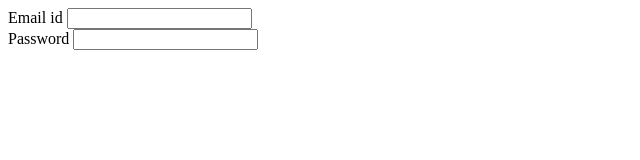
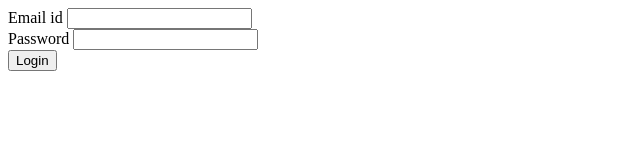
Before and after one commit to lepe1201/UARK-Hackathon-Spring-2021, a plain HTML site: page index.html in a window 1280 px wide. Shown: the whole page, without its empty margins (0-640 px from the left). Drawn offline with Linux system fonts and the light colour scheme.

Commit message:
new commit

```diff
--- a/index.html
+++ b/index.html
@@ -16,6 +16,7 @@
                     <label for="">Password</label>
                     <input type="pass" class="form-control" required>
                 </div>
+                <input type="submit" class="btn" value="Login">
             </form>
         </div>
     </body>
```
